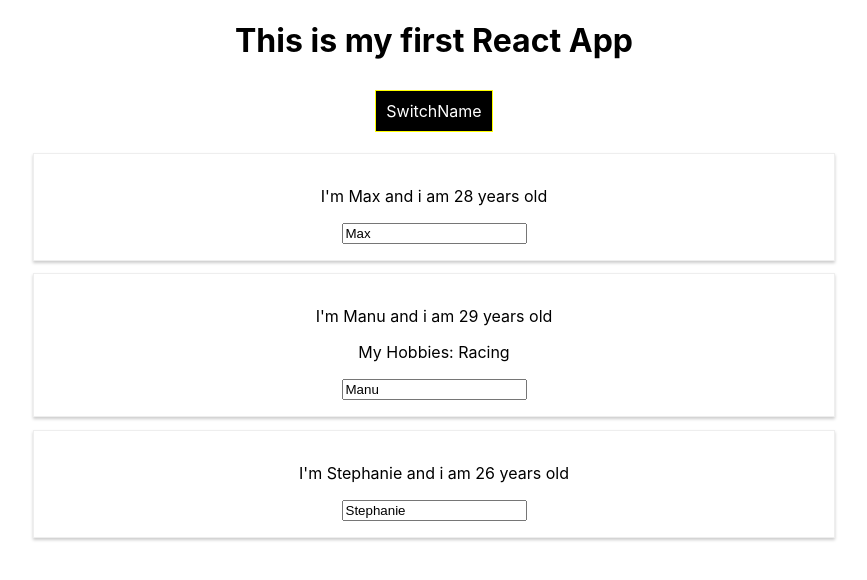
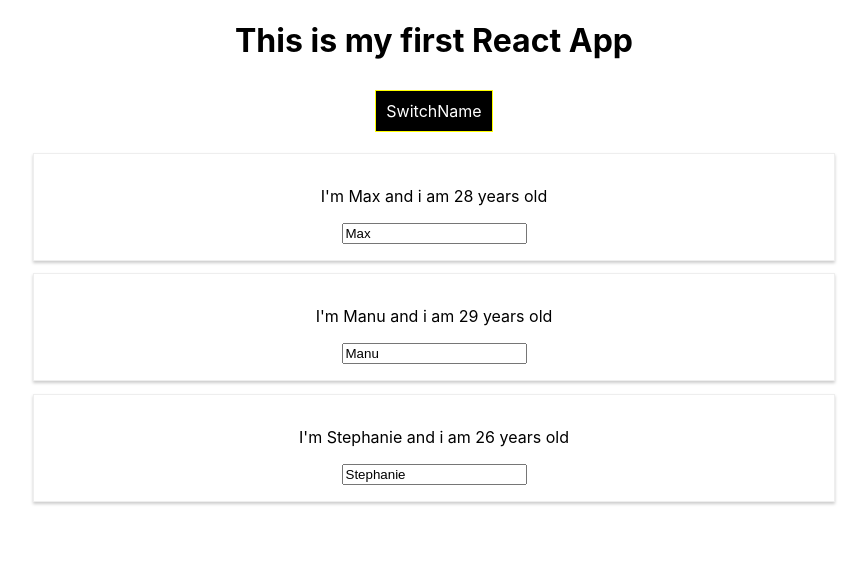
Before and after one commit to TowhidAust/ReactLearning, a React (Create React App) app in the folder my-app/: page / in a window 1280 px wide. Both pictures are taken after a click on the button "SwitchName". Shown: the top 580 px of the page, without its empty margins (206-1073 px from the left). Built offline with nearby package versions, Linux system fonts and the light colour scheme.

Commit message:
Lecture 50 (flexible lists)

```diff
--- a/my-app/src/App.js
+++ b/my-app/src/App.js
@@ -7,35 +7,33 @@
   // State is a property which can be named special property
   state = {
     persons: [
-      {name: 'Max', age: 28},
-      {name: 'Manu', age: 29},
-      {name: 'Stephanie', age: 26}
+      {id: 'aoiuytr', name: 'Max', age: 28},
+      {id: 'aarsdfh', name: 'Manu', age: 29},
+      {id: 'ayjhretujb', name: 'Stephanie', age: 26}
     ],
     otherstate:'some other value',
     showPersons: false
   }
 
-  switchNameHandler = (newName)=>{
-    console.log("was clicked");
-    // this.state.persons[0].name = "Maxmilian"; cant change directly
-    this.setState({
-      persons: [
-        {name: newName, age: 28},
-        {name: 'Manual Nuer', age: 29},
-        {name: 'StephanieXYS', age: 26}
-      ]
-    })
+  deletePersonHandler = (personIndex) =>{
+    // let persons = this.state.persons.slice();
+    let persons = [...this.state.persons];
+    persons.splice(personIndex, 1); //this removes one element from the array
+    this.setState({persons: persons});
+
   }
 
-  nameChangedHandler = (event)=>{
-    this.setState({
-      persons: [
-        { name: 'Max', age: 28 },
-        { name: event.target.value, age: 29 },
-        { name: 'StephanieXYS', age: 26 }
-      ]
+  nameChangedHandler = (event, id)=>{
+    const personIndex = this.state.persons.findIndex(p=>{
+        return p.id === id;
     })
+    const person = {...this.state.persons[personIndex]};
+    person.name = event.target.value;
+    const persons = [...this.state.persons];
+    persons[personIndex] = person;
+    this.setState({persons: persons});
   }
+
 
   togglePersonHandler = () =>{
       const doesShow = this.state.showPersons;
@@ -52,6 +50,25 @@
       border: '1px solid yellow',
       cursor: 'pointer'
     }
+
+    let persons = null;
+    if(this.state.showPersons){
+      persons = (
+        <div>
+          {this.state.persons.map((person, index)=>{
+            return <Person
+              click={()=>this.deletePersonHandler(index)}
+              name={person.name}
+              age={person.age}
+              key = {person.id}
+              changed={(event) => this.nameChangedHandler(event, person.id)}
+              />
+          })}
+        </div>
+      );
+    }
+
+
     return (
       <div className="App">
          <h1>This is my first React App</h1>
@@ -59,24 +76,7 @@
          <button
          style={customStyle}
          onClick={this.togglePersonHandler}> SwitchName</button>
-
-        {
-          this.state.showPersons ?
-          <div>
-            <Person
-              name={this.state.persons[0].name}
-              age={this.state.persons[0].age} />
-            <Person
-              name={this.state.persons[1].name}
-              age={this.state.persons[1].age}
-              click={this.switchNameHandler.bind(this, 'max')}
-              changed={this.nameChangedHandler}> My Hobbies: Racing </Person>
-            <Person
-              name={this.state.persons[2].name}
-              age={this.state.persons[2].age} />
-          </div> : null
-      }
-
+        {persons}
       </div>
     );
   }
```
